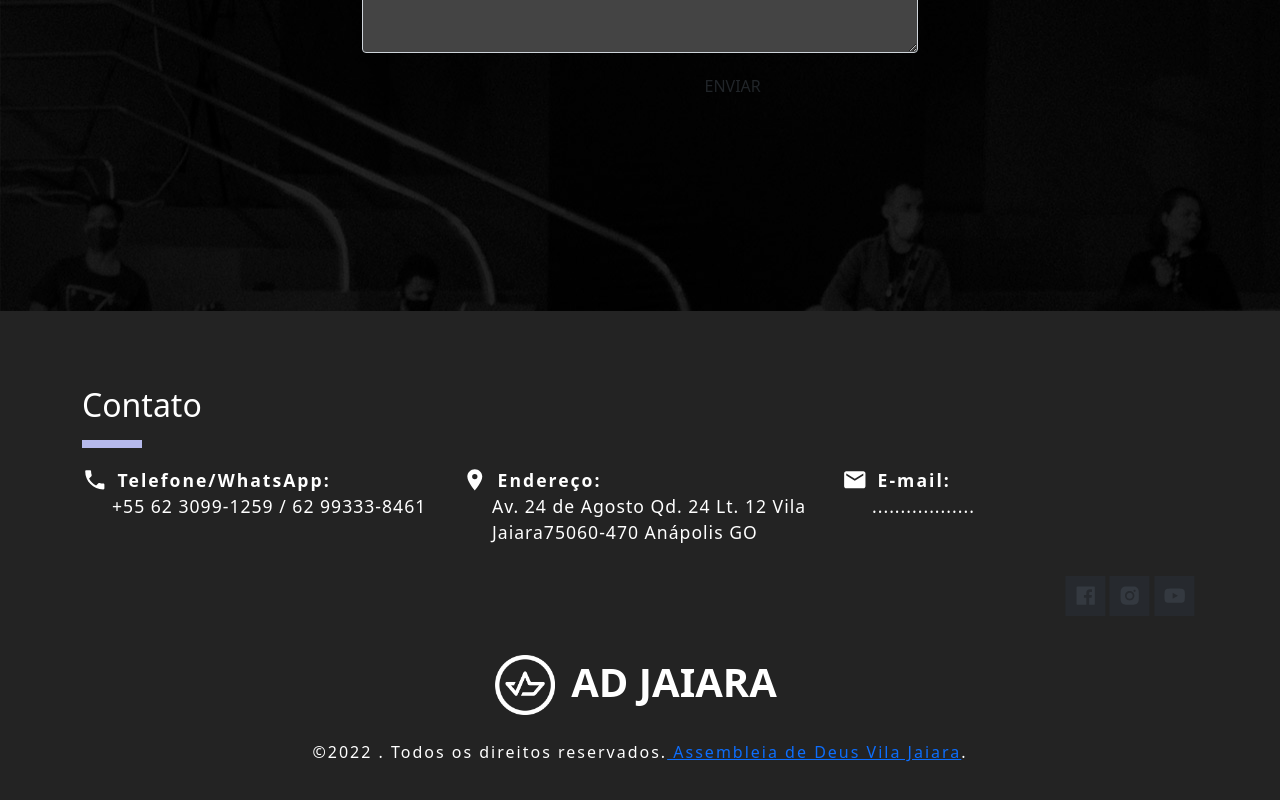
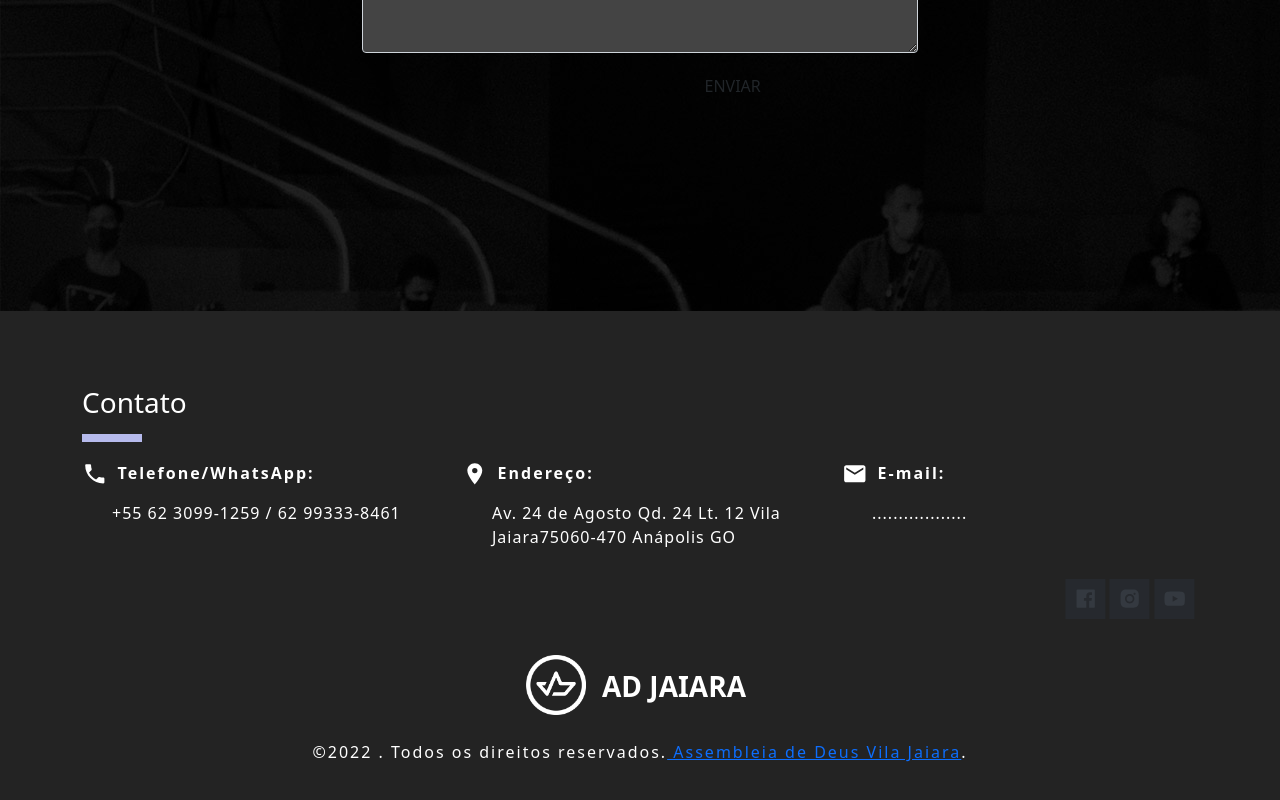
Before and after one commit to pedro-lucaas/adjaiaraweb, a Next.js app: page /home/oracao in a window 1280 px wide. Shown: the part 840-1640 px from the top of the page. Built offline with nearby package versions, Linux system fonts and the light colour scheme.

Commit message:
font-size

```diff
--- a/src/component/Banner.jsx
+++ b/src/component/Banner.jsx
@@ -12,7 +12,7 @@ function Banner() {
                 <div className='row d-flex justify-content-center align-items-center' style={{ height: '400px' }}>
                     <div className='row justify-content-center'>
 
-                        <div className='py-0 col-10 col-md-7 col-lg-6  col-xl-5'>
+                        <div className='py-0 col-9 col-md-6 col-lg-5  col-xl-4'>
                             <Image src={Logo} width='2150' height='1260' alt="AD JAIARA" className='img-fluid' />
                         </div>
                         <p className='fs-6 py-0 my-0'>Igreja Assembleia de Deus de Vila Jaiara</p>
--- a/src/component/Cards.jsx
+++ b/src/component/Cards.jsx
@@ -32,7 +32,7 @@ export default class Cards extends Component {
                 <img src={nome.img} className="card-img-top" alt="..." />
                 <div className="card-body bg-none d-flex justify-content-between px-0 row">
                     <div className=' col-12 col-sm-6 d-flex'>
-                        <h2 className="card-title fs-3 fw-light">{nome.title} <div className="card-bord"></div></h2>
+                        <h2 className="card-title fs-5 fw-light">{nome.title} <div className="card-bord"></div></h2>
                     </div>
                     <Button href={nome.href} />
                 </div>
--- a/src/component/Contact.jsx
+++ b/src/component/Contact.jsx
@@ -9,7 +9,7 @@ function Contact() {
 
             {/* section title */}
             <div className="title d-flex justify-content-center wow fadeInUp" data-wow-duration="1500ms">
-                <h2 className='fs-1'>Entre em Contato
+                <h2 className='fs-2'>Entre em Contato
                     <div className="title-border-2"></div></h2>
             </div>
             {/* /section title */}
--- a/src/component/Footer.jsx
+++ b/src/component/Footer.jsx
@@ -11,46 +11,52 @@ export default function Footer() {
 
             <div className="container contact">
                 <div className="contact-info wow fadeInUp" data-wow-duration="500ms">
-                    <h2 className='fs-2'>Contato <div></div></h2>
+                    <h2 className='fs-3'>Contato <div></div></h2>
                 </div>
 
 
                 <div className="contact-details row">
 
-                    <div className="con-info col-12 col-md-10 col-lg-4">
-                        <div>
+                    <div className="con-info col-12 col-md-10 col-lg-4 fs-6">
+                        <div><p>
+
                             <b>
                                 <div className='icon'>
                                     <MdIcons.MdPhone />
                                 </div>
                                 Telefone/WhatsApp:
                             </b>
-                            <p>+55 62 3099-1259 / 62 99333-8461</p>
+                        </p>
+                            <p className='con-text'>+55 62 3099-1259 / 62 99333-8461</p>
                         </div>
                     </div>
-                    <div className="con-info col-12 col-md-10 col-lg-4">
-                        <div>
+                    <div className="con-info col-12 col-md-10 col-lg-4 fs-6">
+                        <div><p>
+
                             <b>
                                 <div className='icon'>
                                     <MdIcons.MdLocationOn />
                                 </div>
                                 Endereço:
                             </b>
-                            <p>Av. 24 de Agosto
+                        </p>
+                            <p className='con-text'>Av. 24 de Agosto
                                 Qd. 24 Lt. 12
                                 Vila Jaiara75060-470
                                 Anápolis GO</p>
                         </div>
                     </div>
-                    <div className="con-info col-12 col-md-10 col-lg-4">
-                        <div className=''>
+                    <div className="con-info col-12 col-md-10 col-lg-4 fs-6">
+                        <div>
+                            <p>
                                 <b>
                                     <div className='icon'>
                                         <MdIcons.MdEmail />
                                     </div>
                                     E-mail:
                                 </b>
-                            <p>..................</p>
+                            </p>
+                            <p className='con-text'>..................</p>
                         </div>
                     </div>
                 </div>
@@ -71,7 +77,7 @@ export default function Footer() {
                             <a href="/">
                                 <img src={LogoMain} alt="AD Jaiara" />
                             </a>
-                            <span className="logo-title fs-1">AD <b>JAIARA</b></span>
+                            <span className="logo-title fs-3">AD <b>JAIARA</b></span>
                             <br />
 
                             <p className='fs-6 '>&copy;{today} . Todos os direitos reservados.
--- a/src/component/Intro.jsx
+++ b/src/component/Intro.jsx
@@ -10,7 +10,7 @@ function Intro() {
             <div className="container-fluid">
                 <div className="row justify-content-around">
                     <div className="col-12 d-flex justify-content-center title wow fadeIn" data-wow-duration="1500ms">
-                        <h2 className='fs-1'>Participe Conosco<div className="title-border-1"></div>
+                        <h2 className='fs-2'>Participe Conosco<div className="title-border-1"></div>
                         </h2>
                     </div>
                    <Cards />
--- a/src/styles/globals.css
+++ b/src/styles/globals.css
@@ -989,7 +989,7 @@ a:hover {
   align-items: flex-start;
   padding: 30px;
 }
-.con-info p{
+.con-text{
  font-weight: 300;
  padding: 0;
  margin: 0;
```
Also changed, not shown: src/component/Agenda.jsx (+6 -6 lines), src/component/Oferta.jsx (+10 -10 lines). Lines whose indentation alone changed are shown as unchanged.
